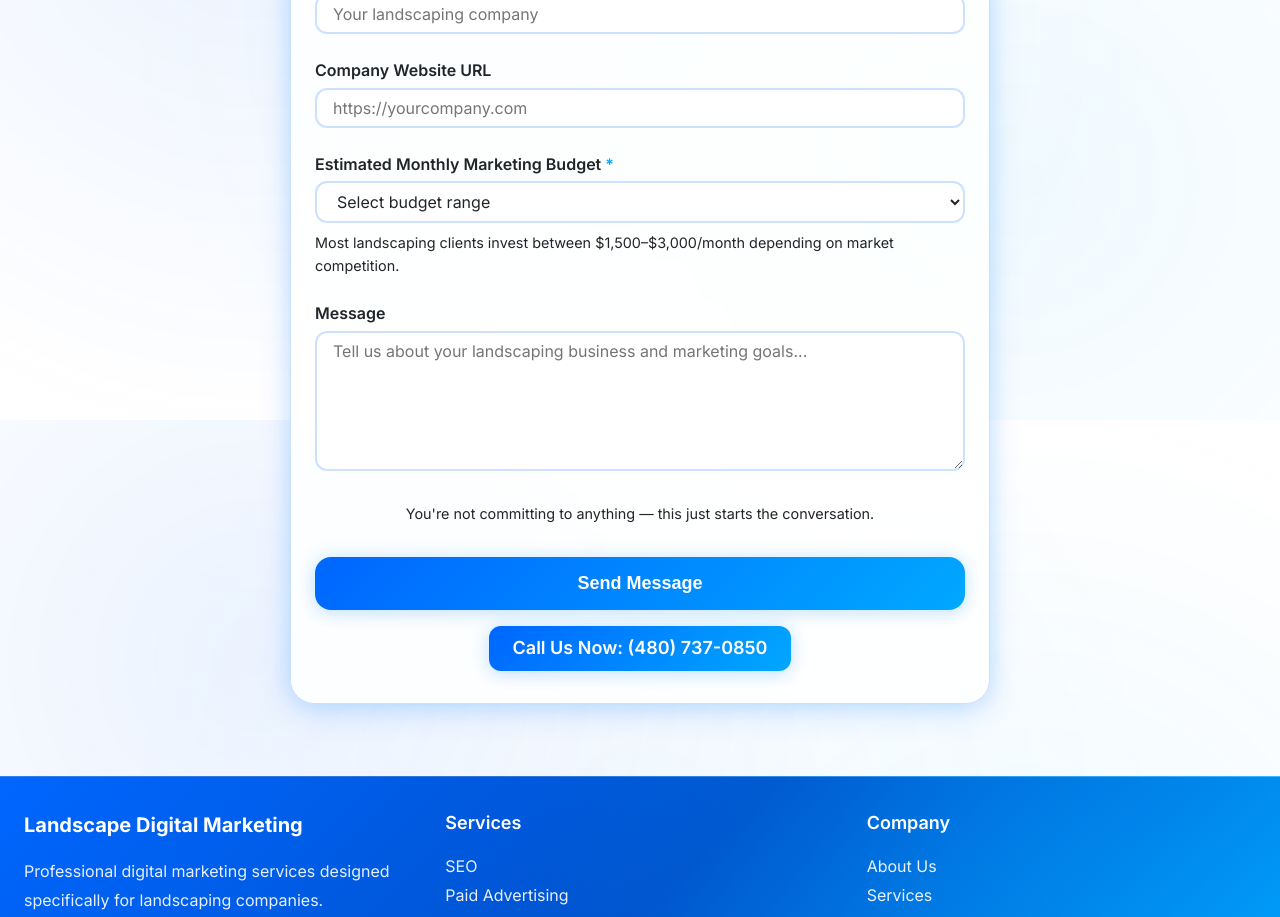
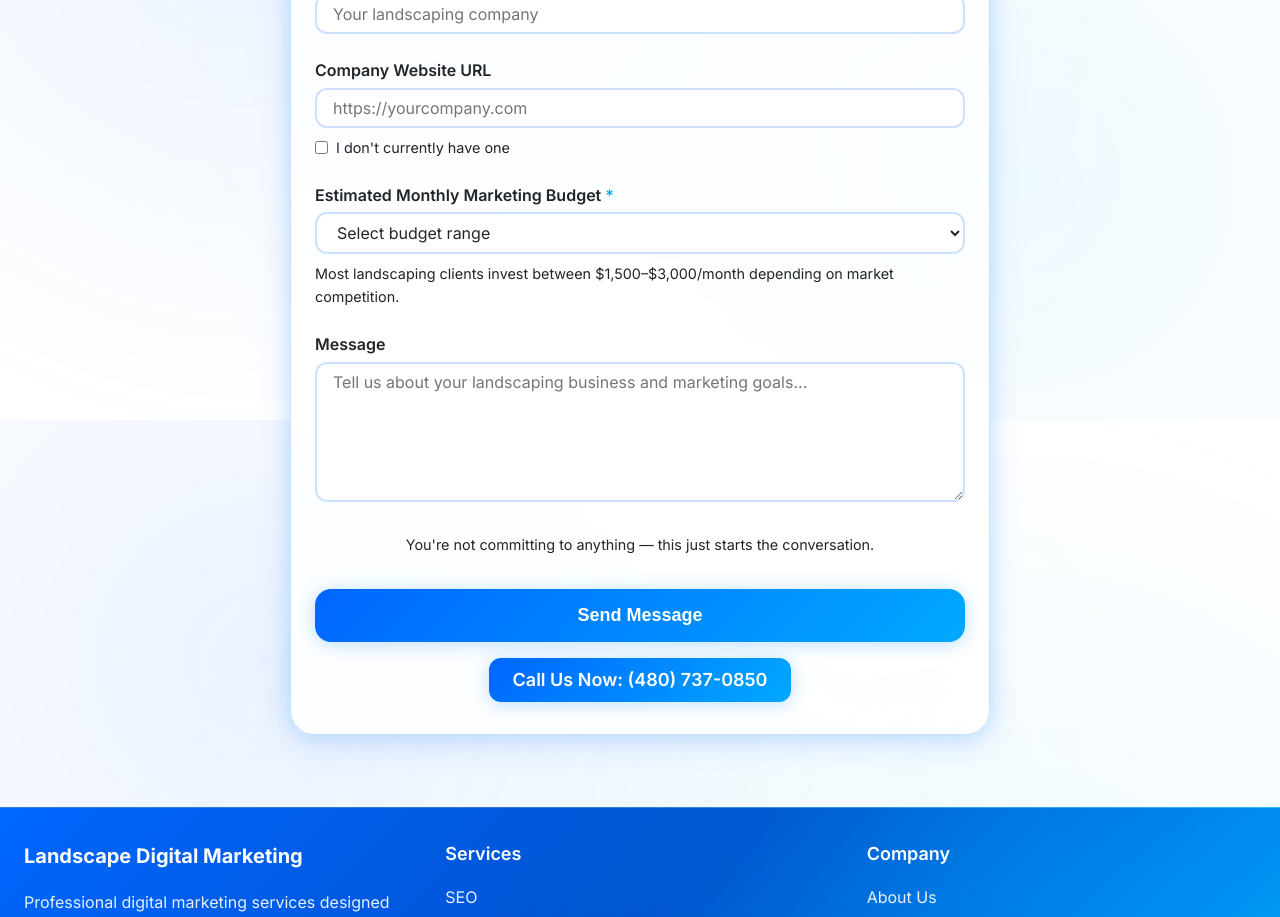
Before and after one commit to Masonba11/landscaping-digital-marketing, a Next.js app: page /contact in a window 1280 px wide. Shown: the part 1180-2097 px from the top of the page. Built offline with nearby package versions, Linux system fonts and the light colour scheme; no server answers.

Commit message:
Add 'I don't currently have one' option for website URL field
- Add checkbox option below Company Website URL field
- When checked, clears and disables the website input
- Makes it clear the field is optional

```diff
--- a/components/ContactForm.tsx
+++ b/components/ContactForm.tsx
@@ -152,6 +152,35 @@ export default function ContactForm() {
           className="form-input"
           placeholder="https://yourcompany.com"
         />
+        <label
+          style={{
+            display: "flex",
+            alignItems: "center",
+            gap: "0.5rem",
+            marginTop: "0.5rem",
+            fontSize: "0.9rem",
+            cursor: "pointer",
+          }}
+        >
+          <input
+            type="checkbox"
+            name="noWebsite"
+            value="yes"
+            style={{ cursor: "pointer" }}
+            onChange={(e) => {
+              const websiteInput = document.getElementById(
+                "website"
+              ) as HTMLInputElement;
+              if (e.target.checked) {
+                websiteInput.value = "";
+                websiteInput.disabled = true;
+              } else {
+                websiteInput.disabled = false;
+              }
+            }}
+          />
+          <span>I don't currently have one</span>
+        </label>
       </div>
 
       <div className="form-group">
```
Also changed, not shown: components/ContactFormSimple.tsx (+29 -0 lines).
